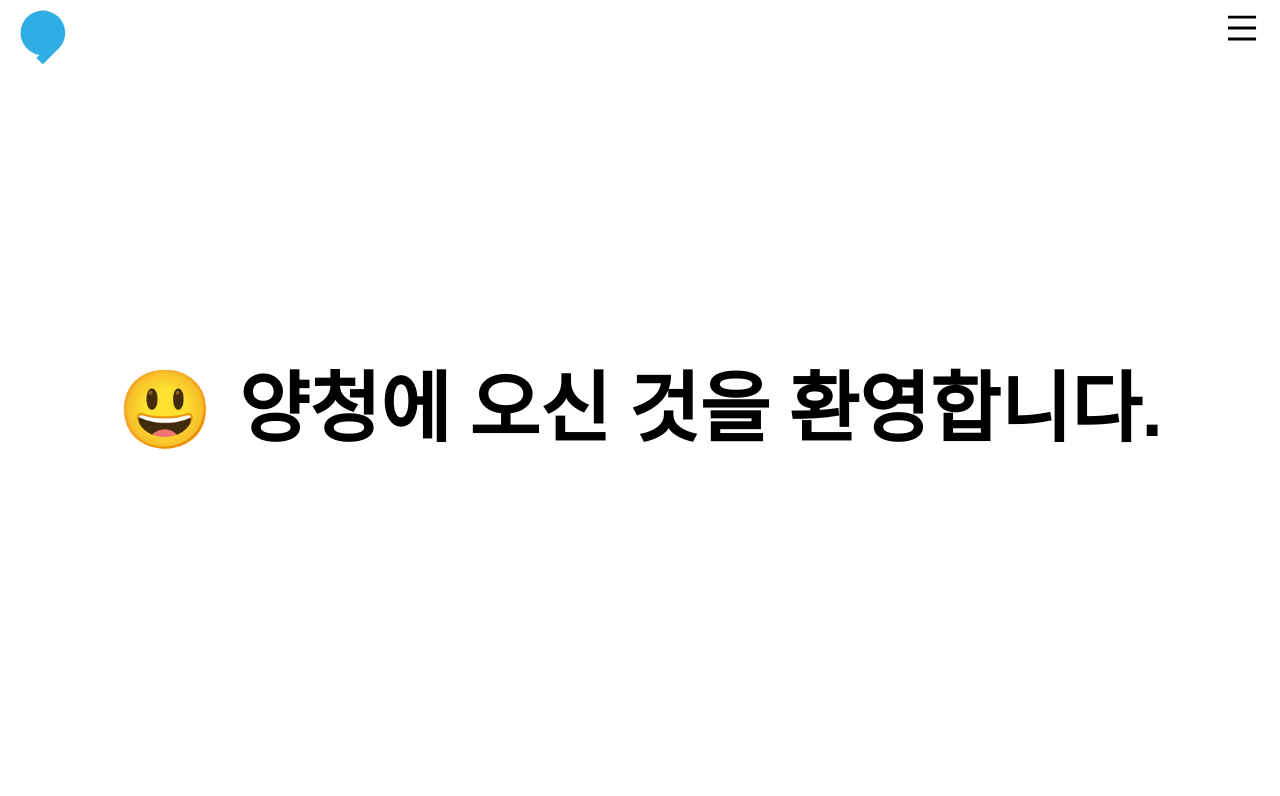
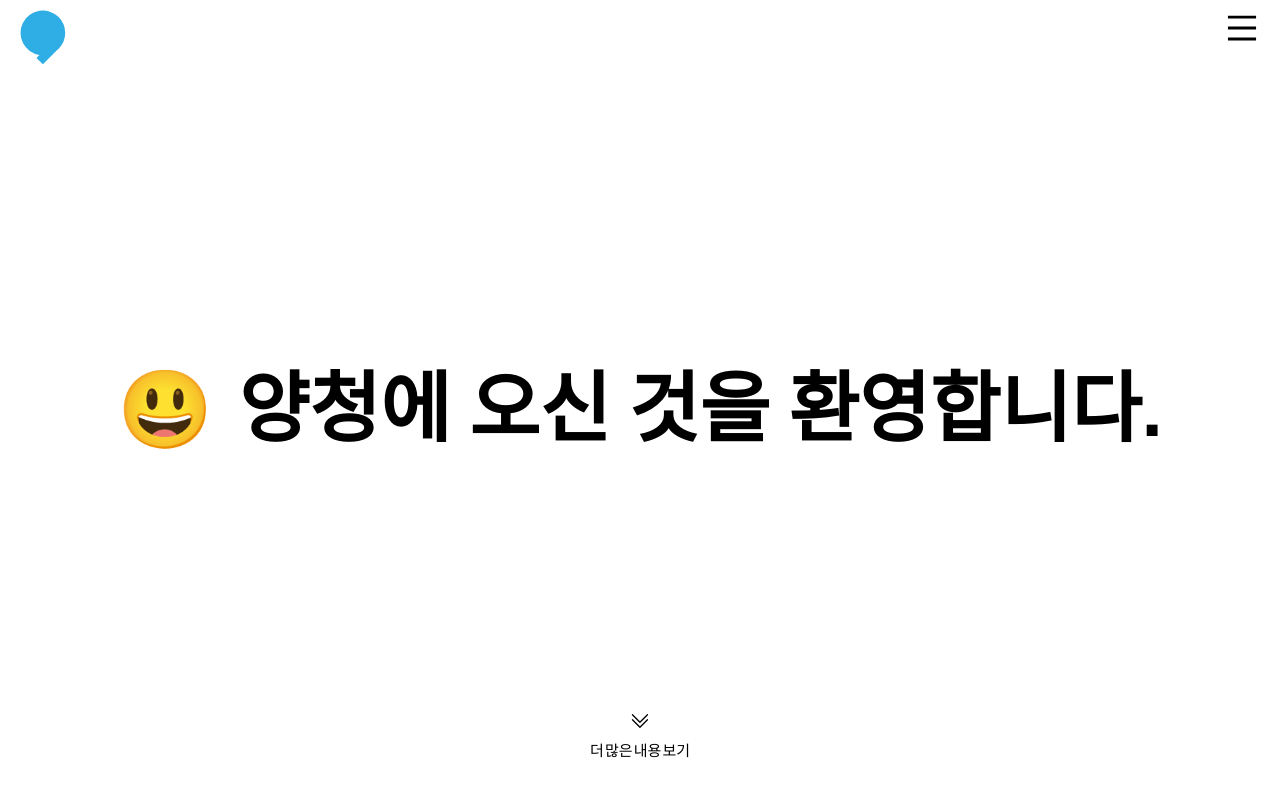
Before and after one commit to movie42/ychung-frontend, a React (Create React App) app in the folder client/: page / in a window 1280 px wide. Shown: the top 796 px of the page. Built offline with nearby package versions, Linux system fonts and the light colour scheme; a small style sheet from the web is missing.

Commit message:
메인 화면 애니메이션 추가

```diff
--- a/client/package.json
+++ b/client/package.json
@@ -21,6 +21,7 @@
     "react-dom": "^17.0.2",
     "react-hook-form": "^7.28.1",
     "react-icons": "^4.3.1",
+    "react-intersection-observer": "^9.2.2",
     "react-query": "^3.34.19",
     "react-router": "^6.2.2",
     "react-router-dom": "^6.2.2",
--- a/client/src/page/Root/Main.tsx
+++ b/client/src/page/Root/Main.tsx
@@ -1,12 +1,13 @@
 import React, { useEffect, useRef } from "react";
-import { motion } from "framer-motion";
+import { motion, useAnimation } from "framer-motion";
 import { useForm } from "react-hook-form";
 import { Link } from "react-router-dom";
 import styled from "styled-components";
-import { scrollAnimationVariants } from "../../animation variants/scrollAnimationVariants";
+import { BsChevronDoubleDown } from "react-icons/bs";
 import Button from "../../components/Buttons/Button";
 import Input from "../../components/Form/Input";
 import Canvas from "../../components/Canvas";
+import { useInView } from "react-intersection-observer";
 
 const Wrapper = styled.div`
   height: 100vh;
@@ -139,6 +140,20 @@ const Section = styled(motion.section)`
   }
 `;
 
+const ArrowContainer = styled(motion.div)`
+  position: fixed;
+  bottom: 4rem;
+  left: 50%;
+  transform: translateX(-50%);
+  display: flex;
+  flex-direction: column;
+  align-items: center;
+  .arrowIcon {
+    font-size: 2rem;
+    margin-bottom: 1rem;
+  }
+`;
+
 const Form = styled.div`
   display: flex;
   flex-direction: column;
@@ -159,19 +174,44 @@ const TitleContainer = styled.div`
   }
 `;
 
+const iconVariant = {
+  visible: { opacity: 1 },
+  hidden: { opacity: 0 },
+};
+
 function Main() {
+  const control = useAnimation();
+  const [ref, inView] = useInView();
   const canvasRef = useRef(null);
   const { register, handleSubmit } = useForm();
 
+  useEffect(() => {
+    if (inView) {
+      control.start("visible");
+    } else {
+      control.start("hidden");
+    }
+  }, [control, inView]);
+
   return (
     <Wrapper>
-      <Section className="main-section-1">
+      <Section
+        className="main-section-1"
+        variants={iconVariant}
+        initial="hidden"
+        exit="hidden"
+        ref={ref}
+        animate={control}>
         <h1 className="emoji">😃</h1>
         <h1>
           양청에 <br />
           오신 것을 <br />
           환영합니다.
         </h1>
+        <ArrowContainer>
+          <BsChevronDoubleDown className="arrowIcon" />
+          <p>더 많은 내용 보기</p>
+        </ArrowContainer>
       </Section>
       <Section className="main-section-2">
         <div className="logo-container"></div>
```
Also changed, not shown: 1 other file (tests, documents, lock files or other folders).
